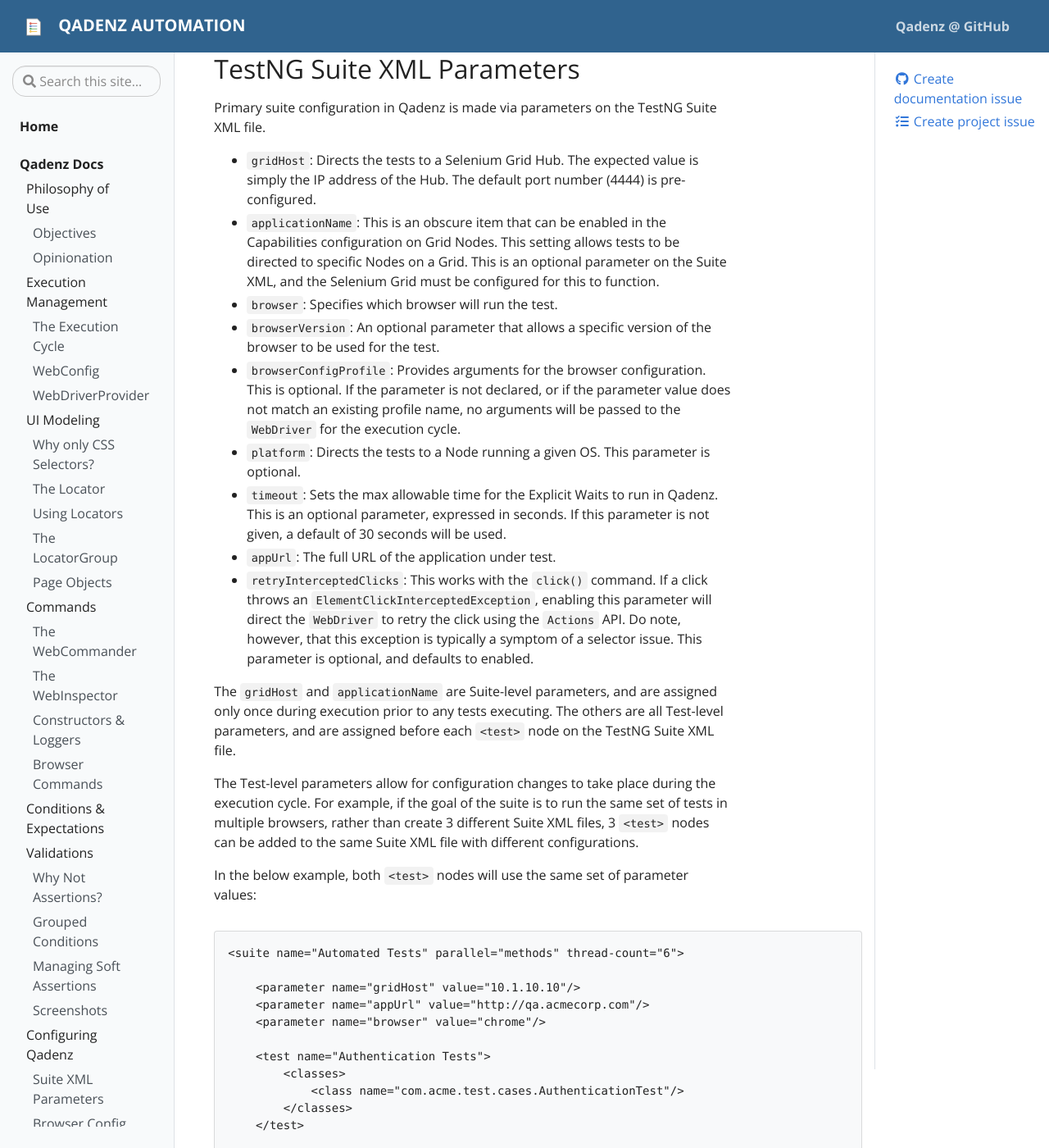
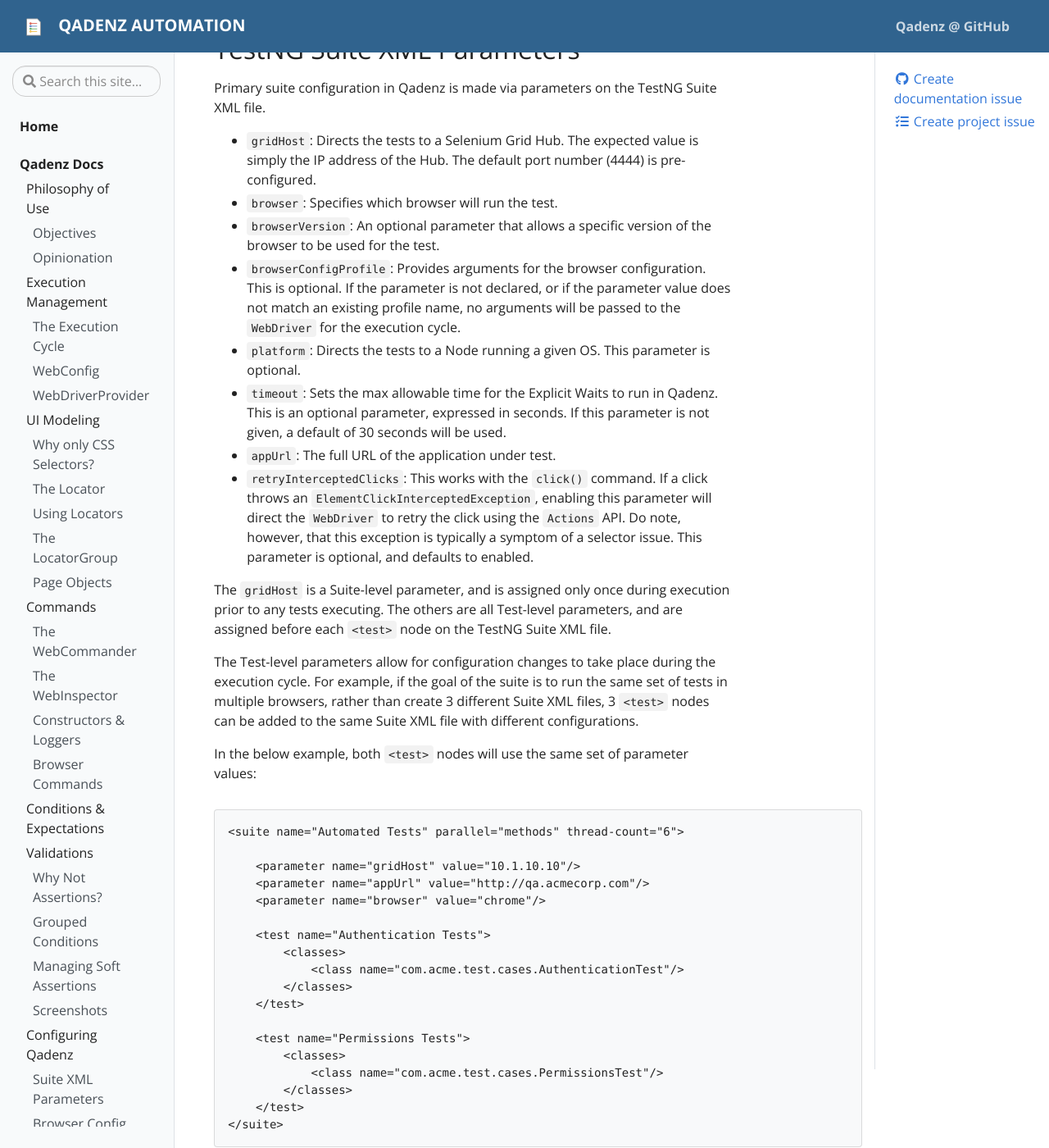
Before and after one commit to qadenz/qadenz.github.io, a Jekyll site: the page built from pages/docs.md, in a window 1280 px wide and 1400 px high, scrolled down 17771 px. Shown: the whole window at 82% size. Built offline with Jekyll 4.4.1, drawn with Linux system fonts in a browser that asks for light colours; some of the changed text lies outside the part shown.

Commit message:
Removed applicationName

```diff
--- a/pages/docs.md
+++ b/pages/docs.md
@@ -45,7 +45,7 @@ While classes the hold `@Test` methods must inherit from this class, an intermed
 
 **Before the Suite Begins**
 
-The first task performed after launching a Suite execution is to capture a timestamp and save as the `suiteStartDate` value on the `WebConfig`. This will be used later by the reporter to calculate the duration of the execution. Next, the Suite-level parameters are retrieved from the `ITestContext`, which were specified by the user on the TestNG Suite XML file. The  `gridHost` and `applicationName` are validated and saved.
+The first task performed after launching a Suite execution is to capture a timestamp and save as the `suiteStartDate` value on the `WebConfig`. This will be used later by the reporter to calculate the duration of the execution. Next, the Suite-level parameters are retrieved from the `ITestContext`, which were specified by the user on the TestNG Suite XML file. The  `gridHost` is validated and saved.
 
 **Before Each Test**
 
@@ -382,7 +382,6 @@ A `boolean` could also be passed to achieve the same outcome. The `Screenshot.SK
 Primary suite configuration in Qadenz is made via parameters on the TestNG Suite XML file.
 
 - `gridHost`: Directs the tests to a Selenium Grid Hub. The expected value is simply the IP address of the Hub. The default port number (4444) is pre-configured.
-- `applicationName`: This is an obscure item that can be enabled in the Capabilities configuration on Grid Nodes. This setting allows tests to be directed to specific Nodes on a Grid. This is an optional parameter on the Suite XML, and the Selenium Grid must be configured for this to function.
 - `browser`: Specifies which browser will run the test.
 - `browserVersion`: An optional parameter that allows a specific version of the browser to be used for the test.
 - `browserConfigProfile`: Provides arguments for the browser configuration. This is optional. If the parameter is not declared, or if the parameter value does not match an existing profile name, no arguments will be passed to the `WebDriver` for the execution cycle.
@@ -391,7 +390,7 @@ Primary suite configuration in Qadenz is made via parameters on the TestNG Suite
 - `appUrl`: The full URL of the application under test.
 - `retryInterceptedClicks`: This works with the `click()` command. If a click throws an `ElementClickInterceptedException`, enabling this parameter will direct the `WebDriver` to retry the click using the `Actions` API. Do note, however, that this exception is typically a symptom of a selector issue. This parameter is optional, and defaults to enabled.
 
-The `gridHost` and `applicationName` are Suite-level parameters, and are assigned only once during execution prior to any tests executing. The others are all Test-level parameters, and are assigned before each `<test>` node on the TestNG Suite XML file.
+The `gridHost` is a Suite-level parameter, and is assigned only once during execution prior to any tests executing. The others are all Test-level parameters, and are assigned before each `<test>` node on the TestNG Suite XML file.
 
 The Test-level parameters allow for configuration changes to take place during the execution cycle. For example, if the goal of the suite is to run the same set of tests in multiple browsers, rather than create 3 different Suite XML files, 3 `<test>` nodes can be added to the same Suite XML file with different configurations.
 
```
Also changed, not shown: 1 other file.
